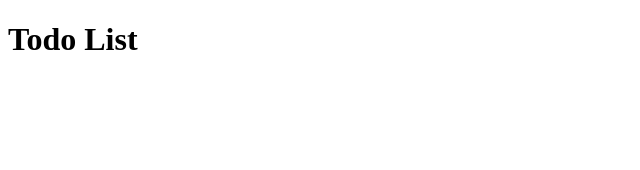
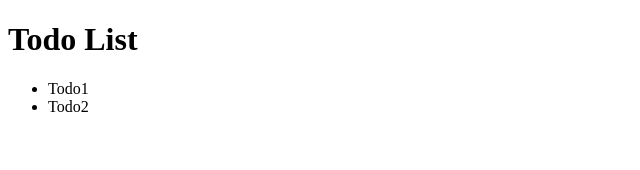
Before and after one commit to nogi369/react-output-first-3, a React (Vite) app: page / in a window 1280 px wide. Shown: the top 170 px of the page, without its empty margins (0-640 px from the left). Built offline with nearby package versions, Linux system fonts and the light colour scheme.

Commit message:
add: 一覧表示

```diff
--- a/src/components/organisms/AddTodo/index.jsx
+++ b/src/components/organisms/AddTodo/index.jsx
@@ -0,0 +1 @@
+export const AddTodo = () => {};
--- a/src/components/organisms/TodoList/index.jsx
+++ b/src/components/organisms/TodoList/index.jsx
@@ -0,0 +1,13 @@
+export const TodoList = (props) => {
+  const { todoList } = props;
+
+  return (
+    <ul>
+      {todoList.map((todo) => (
+        <li key={todo.id}>
+          <span>{todo.title}</span>
+        </li>
+      ))}
+    </ul>
+  );
+};
--- a/src/components/templates/TodoTemplate/index.jsx
+++ b/src/components/templates/TodoTemplate/index.jsx
@@ -1 +1,14 @@
-export const TodoTemplate = () => <h1>Todo List</h1>;
+import { useState } from "react";
+import { INIT_TODO_LIST, INIT_UNIQUE_ID } from "../../../constants/data";
+import { TodoList } from "../../organisms/TodoList";
+
+export const TodoTemplate = () => {
+  const [originTodoList, setOriginTodoList] = useState(INIT_TODO_LIST);
+
+  return (
+    <>
+      <h1>Todo List</h1>
+      <TodoList todoList={originTodoList} />
+    </>
+  );
+};
--- a/src/constants/data.js
+++ b/src/constants/data.js
@@ -0,0 +1,12 @@
+export const INIT_TODO_LIST = [
+  {
+    id: 1,
+    title: "Todo1",
+  },
+  {
+    id: 2,
+    title: "Todo2",
+  },
+];
+
+export const INIT_UNIQUE_ID = INIT_TODO_LIST.length;
```
Also changed, not shown: src/components/atoms/InputForm/index.jsx (+9 -0 lines), .eslintrc.cjs.
